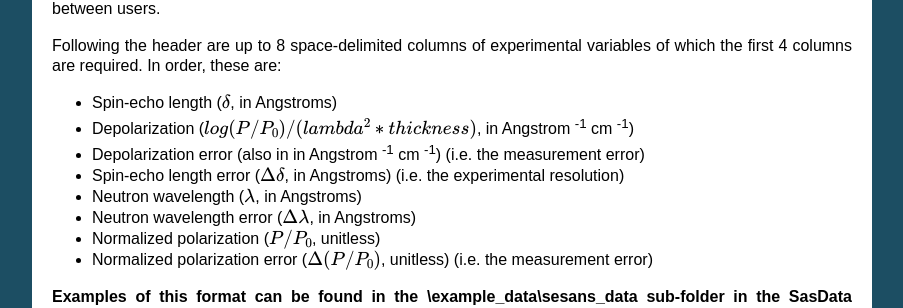
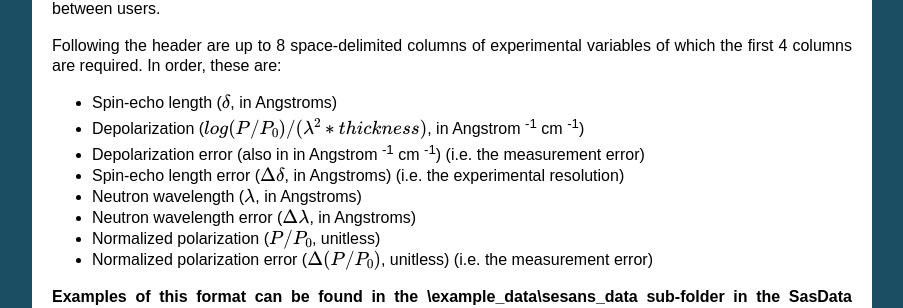
Before and after one commit to SasView/sasdata, a Sphinx documentation site: the page built from docs/source/user/data/data_formats_help.rst, in a window 1280 px wide and 900 px high, scrolled down 1513 px. Shown: the part 143-451 px from the top of the window, without its empty margins (198-1101 px from the left). Built offline with Sphinx 7.4.7, drawn with Linux system fonts in a browser that asks for light colours; pages that are not in the unit, such as notebooks, are missing from menus.

```diff
--- a/docs/source/user/data/data_formats_help.rst
+++ b/docs/source/user/data/data_formats_help.rst
@@ -115,7 +115,7 @@ Following the header are up to 8 space-delimited columns of experimental
 variables of which the first 4 columns are required. In order, these are:
 
 - Spin-echo length (:math:`\delta`, in Angstroms)
-- Depolarization (:math:`log(P/P_0)/(lambda^2 * thickness)`, in Angstrom :sup:`-1` cm :sup:`-1`\ )
+- Depolarization (:math:`log(P/P_0)/(\lambda^2 * thickness)`, in Angstrom :sup:`-1` cm :sup:`-1`\ )
 - Depolarization error (also in in Angstrom :sup:`-1` cm :sup:`-1`\ ) (i.e. the measurement error)
 - Spin-echo length error (:math:`\Delta \delta`, in Angstroms) (i.e. the experimental resolution)
 - Neutron wavelength (:math:`\lambda`, in Angstroms)
```
